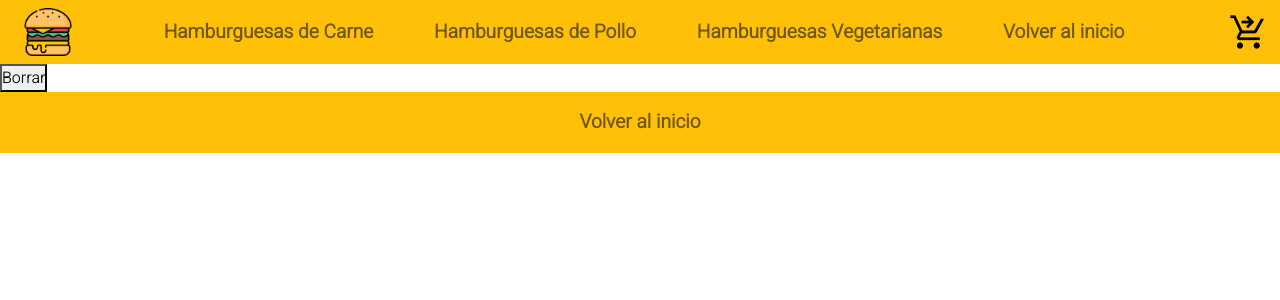
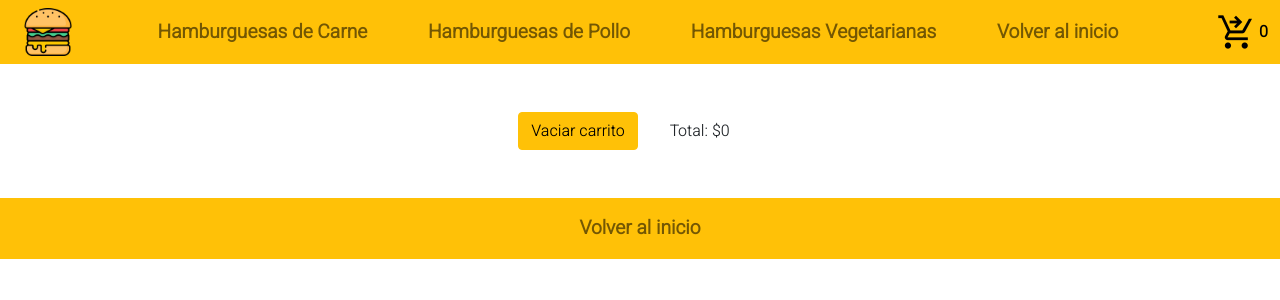
Before and after one commit to sebaactis/reactjs-coderhouse, a React (Create React App) app: page /cart in a window 1280 px wide. Shown: the top 300 px of the page. Built offline with nearby package versions, Linux system fonts and the light colour scheme.

Commit message:
funciones ppara el carrito + estilos

```diff
--- a/src/App.css
+++ b/src/App.css
@@ -182,14 +182,6 @@
 }
 
 
-.botonEliminar {
-  border-radius: 50%;
-  padding: 0 0.4rem;
-  background-color: red;
-  color: white;
-}
-
-
 .tablaCart {
   display: flex;
   flex-direction: column;
@@ -202,7 +194,6 @@
 }
 
 .footer {
-  position: absolute;
+  position: relative;
   bottom: 0;
-  width: 100%;
 }
--- a/src/components/footer/Footer.js
+++ b/src/components/footer/Footer.js
@@ -3,7 +3,7 @@ import NavBar from "../visual/NavBar";
 
 const Footer = () => {
     return (
-        <footer>
+        <footer className="footer">
             <NavBar isInHeader={false}/>
         </footer>
     );
--- a/src/components/main/Cart.js
+++ b/src/components/main/Cart.js
@@ -3,11 +3,9 @@ import { CartContext } from "../../context/CartContext";
 
 const Cart = () => {
 
-  const { cart, deleteCart, deleteProd } = useContext(CartContext);
 
-  console.log(cart);
-  console.log(deleteProd);
 
+  const { cart, deleteCart, deleteProd, } = useContext(CartContext);
 
   return (
 
@@ -17,13 +15,16 @@ const Cart = () => {
         cart.map((prod) => {
 
           return (
-            <div className="card" style={{display: "flex", justifyContent: "center"}}>
+            <div key={prod.id} style={{ display: "flex", alignItems: "center" }}>
 
-              <h3>{prod.name}</h3>
-              <img src={prod.img} style={{width: "15rem"}} className="card-img-top" alt="imagen producto" />
-              <h5> ${prod.price}</h5>
-              <p>Cantidad: {prod.cantidad}</p>
-              <button className="botonEliminar" onClick={deleteProd}>X</button>
+              <h5 style={{ margin: "0 2rem" }}>{prod.name}</h5>
+              <img src={prod.img} style={{ width: "12rem" }} className="card-img-top" alt="imagen producto" />
+              <p style={{ margin: "0 4rem" }}> ${prod.price}</p>
+              <p style={{ margin: "0 4rem" }}>Cantidad: {prod.cantidad}</p>
+              <p style={{ margin: "0 4rem", fontWeight: "bold" }}> Subtotal: ${prod.price * prod.cantidad}</p>
+              <button style={{ margin: "0 4rem" }} className="btn btn-secondary">+</button>
+              <button style={{ margin: "0 4rem" }} className="btn btn-secondary">-</button>
+              <button style={{ margin: "0 4rem" }} className="btn btn-danger" onClick={() => deleteProd(prod.id)}>X</button>
             </div>
 
           )
@@ -31,7 +32,13 @@ const Cart = () => {
 
         })
       }
-      <button onClick={deleteCart}> Borrar </button>
+      <div style={{ display: "flex", justifyContent: "center", alignItems: "center", margin: "3rem 0" }}>
+
+        <button className="btn btn-warning" onClick={deleteCart}> Vaciar carrito </button>
+        <p style={{ margin: "0 2rem" }}> Total:  ${0} </p>
+
+      </div>
+
 
     </div>
   )
--- a/src/components/main/ItemDetail.js
+++ b/src/components/main/ItemDetail.js
@@ -13,6 +13,7 @@ const ItemDetail = ({ item }) => {
         setCant(cantidad);
         addToCart(item , cantidad);
     };
+
 
     return (
         <div className="itemDetailContainer container-fluid" >
--- a/src/components/visual/NavBar.js
+++ b/src/components/visual/NavBar.js
@@ -29,7 +29,7 @@ const NavBar = ({ isInHeader }) => {
                         </ul>
                     </div>
                 </div>
-                <Link className="linkCart" to="/cart"> <CartWidget /> </Link>
+                <Link className="linkCart" style={{ display: "flex", alignItems: "center" }} to="/cart"> <CartWidget /> <span style={{ marginLeft: "0.2rem", fontWeight: "bold" }}> 0 </span> </Link>
             </nav>
 
         )
@@ -44,12 +44,12 @@ const NavBar = ({ isInHeader }) => {
                     </button>
                     <div className="collapse navbar-collapse navBar" id="navbarNav">
                         <ul className="navbar-nav listaNav">
-                        <li className="nav-item">
-                            <Link className="nav-link" to="/">Volver al inicio</Link>
-                        </li>
-                    </ul>
+                            <li className="nav-item">
+                                <Link className="nav-link" to="/">Volver al inicio</Link>
+                            </li>
+                        </ul>
+                    </div>
                 </div>
-            </div>
             </nav >
         )
 
```
Also changed, not shown: src/context/CartContext.js (+10 -4 lines).
